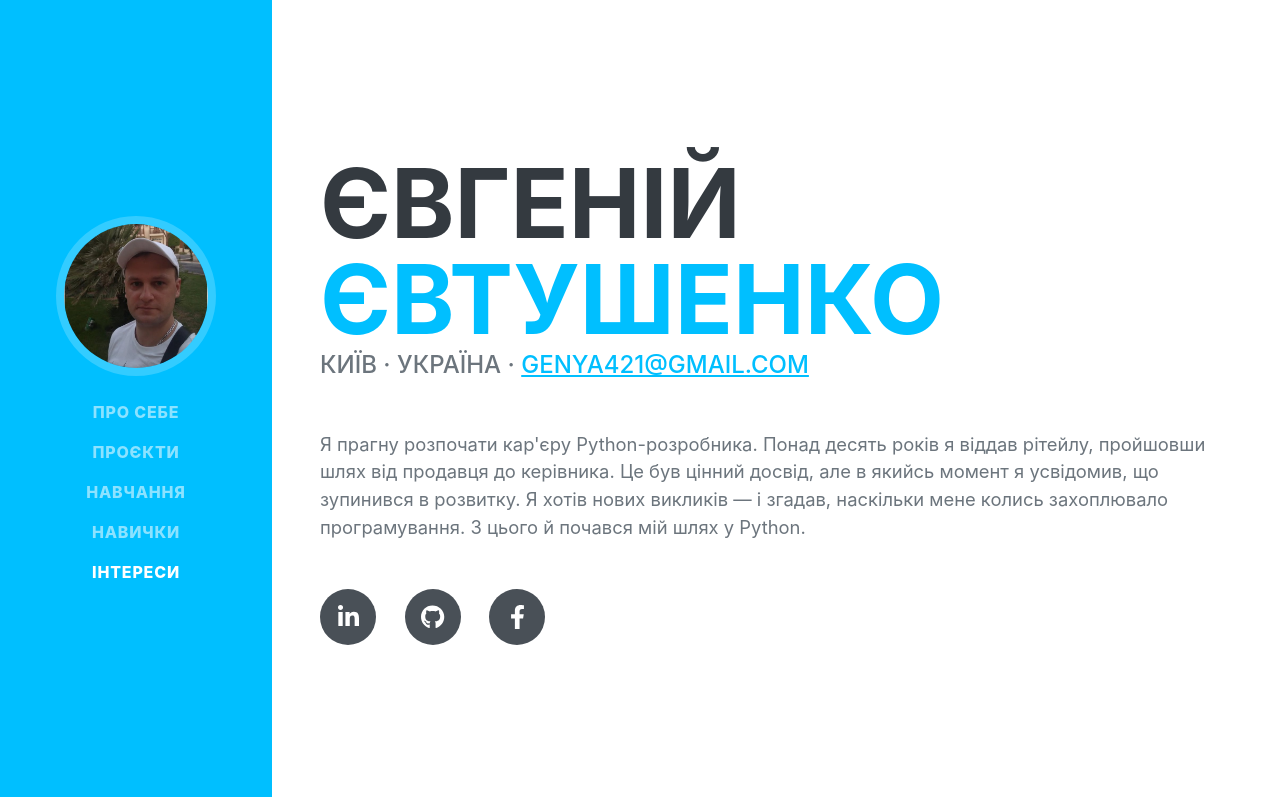
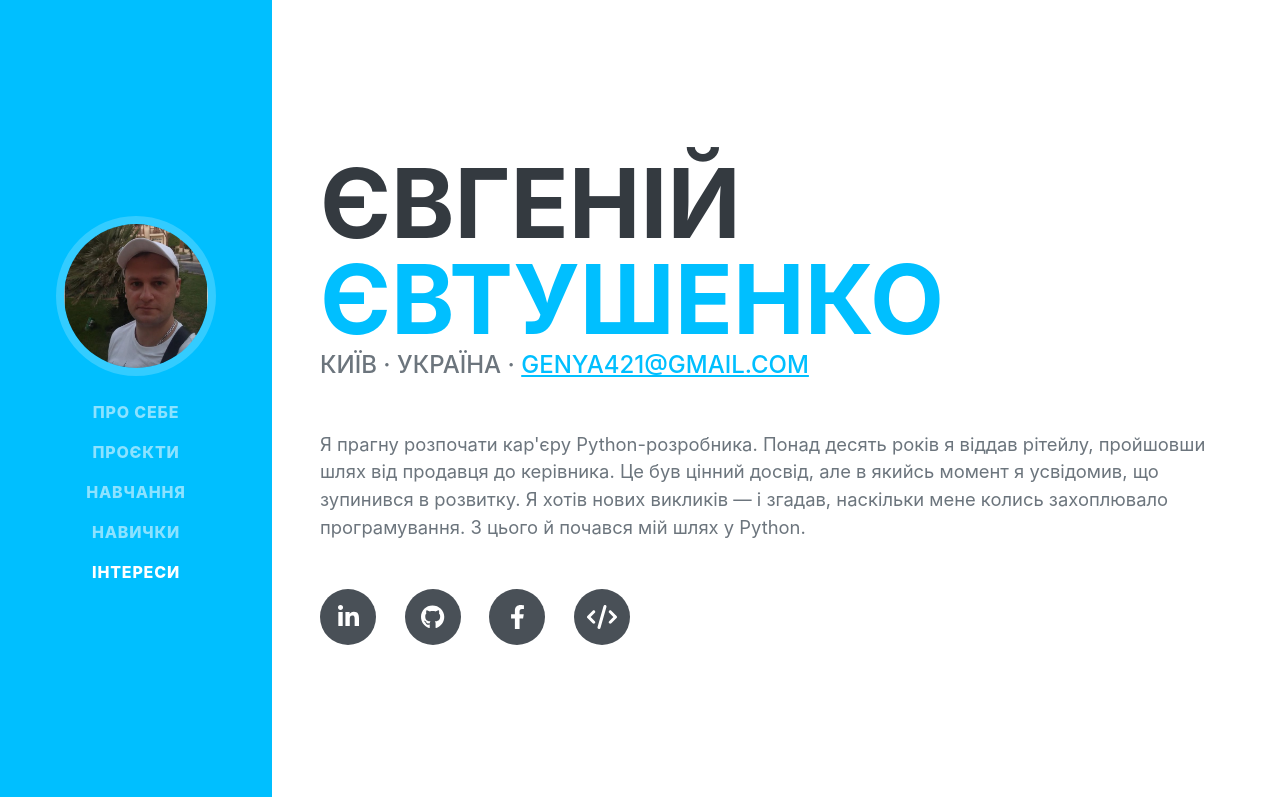
Before and after one commit to YevheniyEvt/yevheniyevt.github.io, a plain HTML site: page index.html in a window 1280 px wide. Shown: the top 797 px of the page. Drawn offline with nearby package versions, Linux system fonts and the light colour scheme; a web font is replaced by a local one.

Commit message:
index change

```diff
--- a/index.html
+++ b/index.html
@@ -52,6 +52,8 @@
                         <a class="social-icon" href="https://www.linkedin.com/in/yevheniy-yevtushenko-660112319"><i class="fab fa-linkedin-in"></i></a>
                         <a class="social-icon" href="https://github.com/YevheniyEvt"><i class="fab fa-github"></i></a>
                         <a class="social-icon" href="https://www.facebook.com/YevgeniyYevtushenk0"><i class="fab fa-facebook-f"></i></a>
+                        <a class="social-icon" href="https://leetcode.com/u/yevheniyevt/"><i class="fa-solid fa-code"></i></a>
+
                     </div>
                 </div>
             </section>
```
